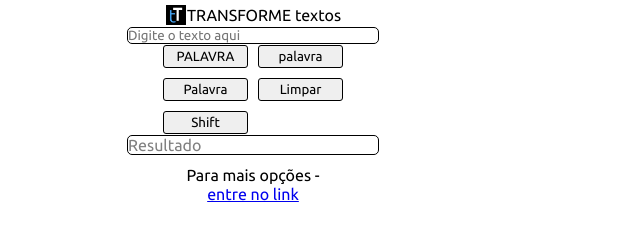
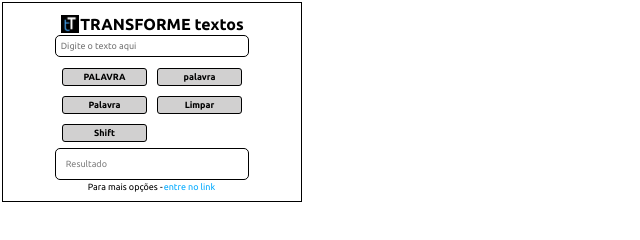
Before and after one commit to Phzin-2112/extTransformeTexto, a browser extension: page index.html in a window 1280 px wide. Shown: the whole page, without its empty margins (0-640 px from the left). Drawn offline with Linux system fonts and the light colour scheme.

Commit message:
Update style.css

```diff
--- a/style.css
+++ b/style.css
@@ -1,48 +1,49 @@
 * {
   margin: 0;
   padding: 0;
-  box-sizing: 0;
-
-  /* Chamando a fonte */
-  font-family: "Ubuntu";
-  font-size: 0, 75rem;
-
-  /* Bordas View */
-  border: solid 1px #ffffff;
-
-  /* Cursor */
+  box-sizing: border-box;
+  font-family: "Ubuntu", sans-serif;
+  font-size: 0.75rem;
+  border: 1px solid #fff;
   cursor: cell;
 }
 
 .container-pai {
-  width: 500px;
+  width: 300px;
   height: 200px;
 
-  /* Flexbox */
   display: flex;
   flex-direction: column;
-  justify-content: start;
+  justify-content: flex-start;
   align-items: center;
-  border: solid 1px #ffffff;
+  border: 1px solid #000000;
+  padding: 10px;
+  background-color: #ffffff; /* opcional: fundo escuro pra borda branca aparecer */
 }
 
 .container-button {
   display: grid;
-  grid-template-columns: repeat(2, 1fr); /* 2 colunas iguais */
-  grid-template-rows: repeat(2, auto); /* 2 linhas */
-  gap: 10px; /* Espaçamento entre os botões */
-  max-width: 300px; /* opcional para limitar a largura */
-  margin: 0 auto; /* centralizar o container */
+  grid-template-columns: repeat(2, 1fr);
+  grid-template-rows: repeat(2, auto);
+  gap: 10px;
+  max-width: 300px;
+  margin: 10px auto 0;
 }
 
 .btn {
   cursor: pointer;
-  width: 90px;
   width: 85px;
   padding: 3px;
-  gap: 10%;
   border-radius: 3px;
-  border: solid 1px #000;
+  border: 1px solid #000;
+  background-color: #d1d0d0;
+  color: #000;
+  font-weight: 600;
+  transition: background-color 0.3s ease;
+}
+
+.btn:hover {
+  background-color: #eee;
 }
 
 .cabecalho {
@@ -50,39 +51,55 @@
   font-size: medium;
   flex-direction: row;
   align-items: center;
-  text-align: justify;
   justify-content: center;
   width: 100%;
   height: 30%;
+  color: #000000;
+  font-weight: 600;
 }
 
 .rodape {
   display: flex;
-  flex-direction: column;
+  flex-direction: row;
   align-items: center;
-  text-align: justify;
+  text-align: center;
   justify-content: center;
   width: 99%;
-  margin-top: 10px;
+  font-size: 0.75rem;
+  color: #000000;
 }
 
 .rodape a {
   cursor: pointer;
+  color: #0af;
+  text-decoration: none;
+  transition: color 0.3s ease;
+}
+
+.rodape a:hover {
+  color: #08c;
+  text-decoration: underline;
 }
 
 .input-text {
   border-radius: 5px;
-  border: solid 1px #000;
-  cursor: pointer;
-  width: 50%;
+  border: 1px solid #000;
+  cursor: text;
+  width: 70%;
   height: 20%;
+  padding: 5px;
+  font-size: 0.75rem;
 }
 
 .result {
-  border: solid 1px #000;
-  width: 50%;
+  border: 1px solid #000;
+  width: 70%;
   height: 70%;
   border-radius: 5px;
-  border-color: #000;
   color: gray;
+  padding: 10px;
+  overflow-wrap: break-word;
+  background-color: #fff;
+  font-size: 0.75rem;
+  margin-top: 5px;
 }
```
